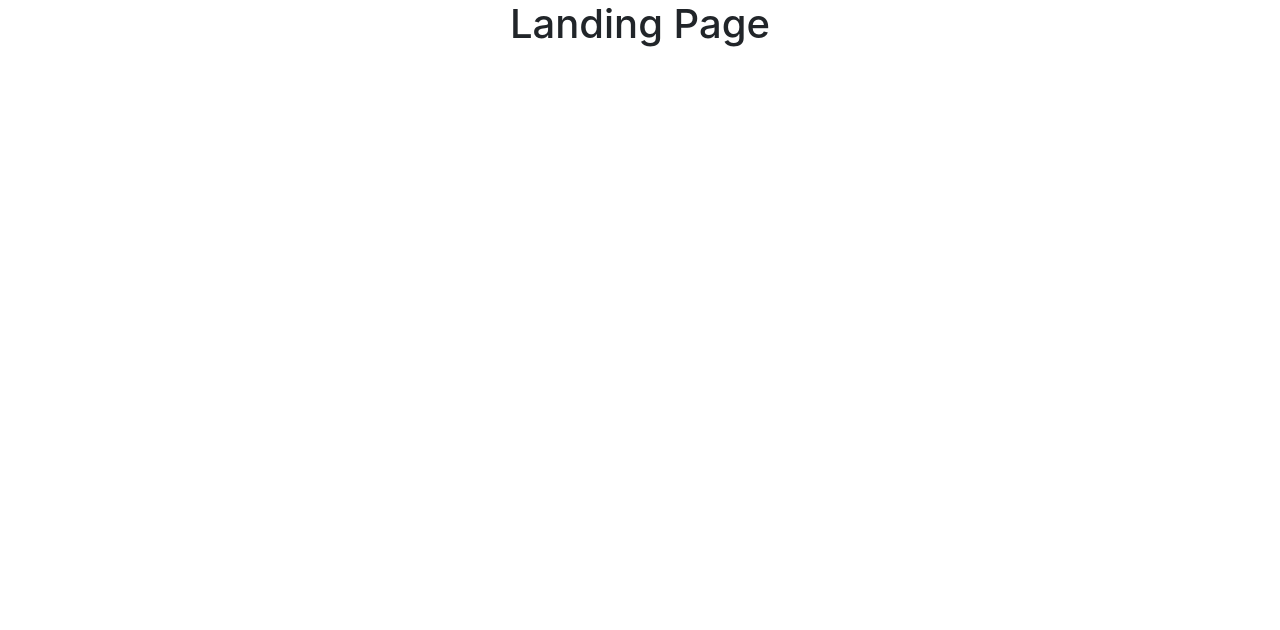
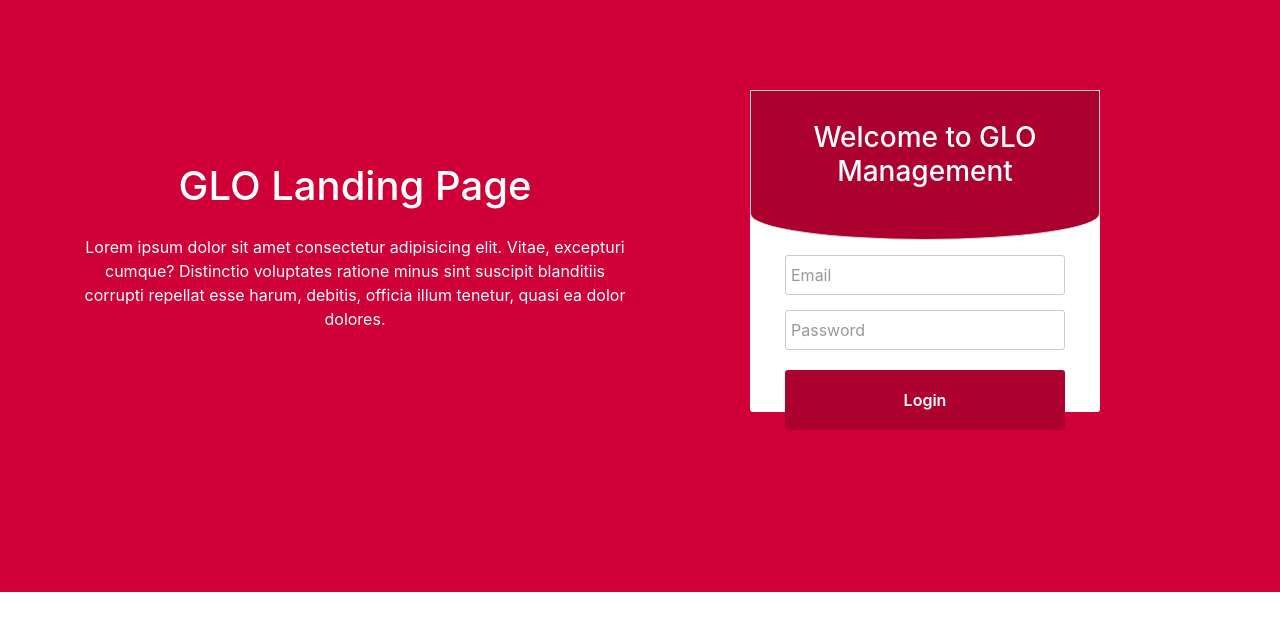
Before and after one commit to jamesocana6/glo-management-frontend, a React (Create React App) app: page /login in a window 1280 px wide. Shown: the top 630 px of the page. Built offline with nearby package versions, Linux system fonts and the light colour scheme; no server answers.

Commit message:
setup Login form

```diff
--- a/src/Pages/Landing/Landing.js
+++ b/src/Pages/Landing/Landing.js
@@ -1,10 +1,9 @@
 import React from "react";
+import Login from "./Login/Login";
 
-const Landing = ({props}) => {
+const Landing = ({ props }) => {
     return (
-        <div>
-            <h1>Landing Page</h1>
-        </div>
+        <Login />
     )
 }
 
--- /dev/null
+++ b/src/Pages/Landing/Login/Login.css
@@ -0,0 +1,70 @@
+.home-header {
+    background-color: #ce0037;
+    color: #fff;
+    /* background-image: url(../../../assets/login-bg.png); */
+    /* background-size: contain; */
+    background-repeat: no-repeat;
+    /* background-position: center 110%; */
+}
+
+.home-header .row {
+    padding-top: 80px;
+    padding-bottom: 170px;
+}
+
+.promo-text-box {
+    margin-top: 15%;
+}
+
+.promo-text-box h1 {
+    margin-bottom: 25px;
+}
+
+.play-btn {
+    font-size: 20px;
+    margin: 20px;
+    color: white;
+    letter-spacing: 5px;
+}
+
+.lead-form {
+    width: 350px;
+    background: #fff;
+    margin: 10px auto;
+    border-radius: 3px;
+}
+
+.title-box {
+    background-color: #ac012e;
+    height: 150px;
+    padding-top: 30px;
+    border: 1px solid rgb(214, 214, 214);
+    border-bottom-left-radius: 200px 30px;
+    border-bottom-right-radius: 200px 30px;
+}
+
+.input-box {
+    width: 280px;
+    height: 40px;
+    padding: 0px 5px;
+    margin-top: 15px;
+    border: 1px solid #ccc;
+    border-radius: 3px;
+}
+
+.input-box::placeholder {
+    color: #999;
+}
+
+.submit-btn {
+    width: 280px;
+    height: 60px;
+    color: #fff;
+    font-weight: 600;
+    background-color: #ac012e;
+    border: none;
+    border-radius: 3px;
+    margin-top: 20px;
+    cursor: pointer;
+    margin-bottom: -20px;
+}
--- a/src/Pages/Landing/Login/Login.js
+++ b/src/Pages/Landing/Login/Login.js
@@ -1,10 +1,58 @@
-import React from "react";
+import React, {useState} from "react";
 
-const Login = ({props}) => {
+const Login = ({ props }) => {
+    const [login, setLogin] = useState({
+        username: "",
+        password: "",
+    })
+
+    const handleChange = (event) => {
+        console.log(event.target.value)
+    }
+
+    const handleLogin = () => {
+        console.log("Login")
+        // if login successful, redirect to dashboard
+        // else invalid username/password
+    }
+
     return (
-        <div>
-            <h1>Login Component</h1>
-        </div>
+        <section className="home-header">
+            <div className="container">
+                <div className="row">
+                    <div className="col-md-6">
+                        <div className="promo-text-box">
+                            <h1>GLO Landing Page</h1>
+                            <p>Lorem ipsum dolor sit amet consectetur adipisicing elit. Vitae, excepturi cumque? Distinctio voluptates ratione minus sint suscipit blanditiis corrupti repellat esse harum, debitis, officia illum tenetur, quasi ea dolor dolores.</p>
+                        </div>
+                    </div>
+                    <div className="col-md-6 text-center">
+                        <div className="lead-form">
+                            <div className="title-box">
+                                <h3>Welcome to GLO Management</h3>
+                            </div>
+                            <form action={handleLogin}>
+                                <input
+                                    type="text"
+                                    name="email"
+                                    placeholder="Email"
+                                    onChange={handleChange}
+                                    className="input-box"
+                                />
+                                <input
+                                    type="password"
+                                    name="password"
+                                    placeholder="Password"
+                                    onChange={handleChange}
+                                    className="input-box"
+                                />
+                                <button type="button" className="submit-btn">Login</button>
+                            </form>
+                        </div>
+                    </div>
+                </div>
+            </div>
+        </section >
     )
 }
 
--- a/src/index.css
+++ b/src/index.css
@@ -1,3 +1,4 @@
+@import './Pages/Landing/Login/Login.css';
 @import './Components/Banner/Banner.css';
 @import './Pages/FindCoach/CoachCard/CoachCard.css';
 @import './Pages/FindCoach/CoachModal/CoachModal.css';
```
